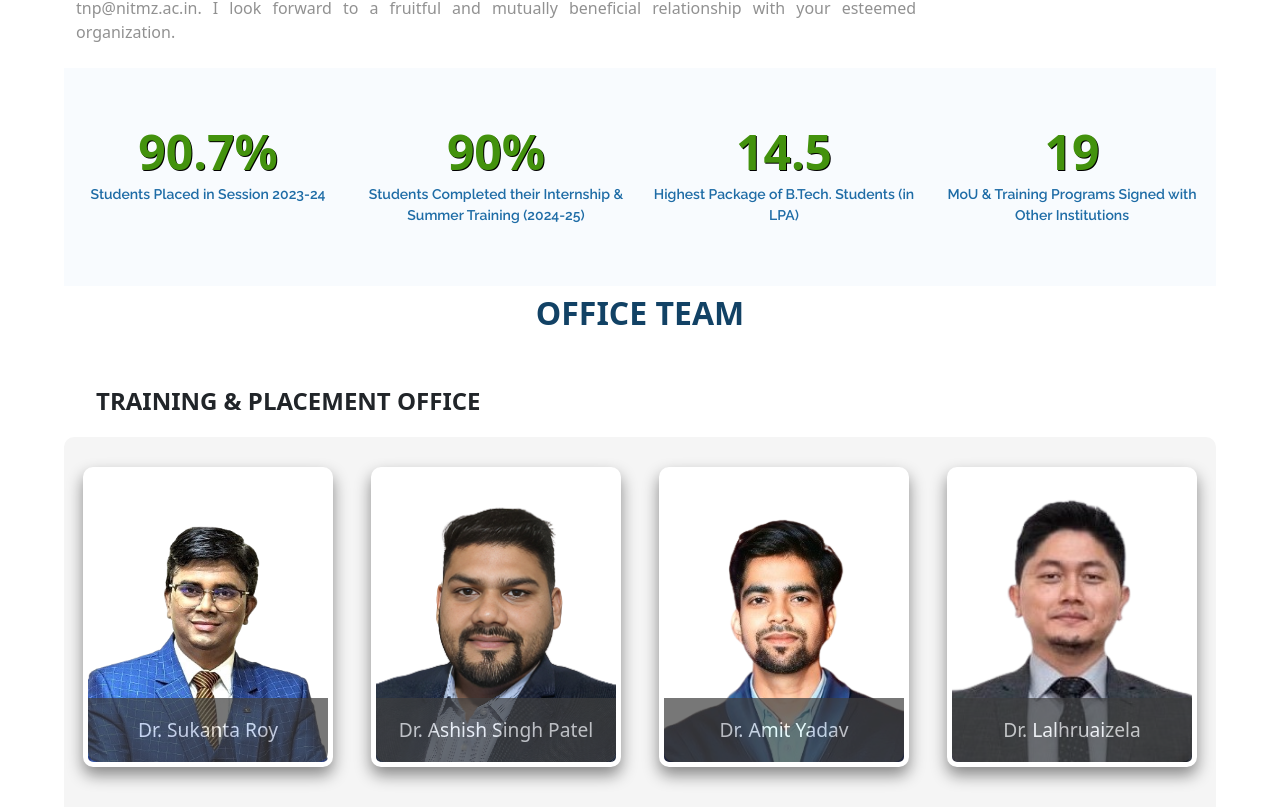
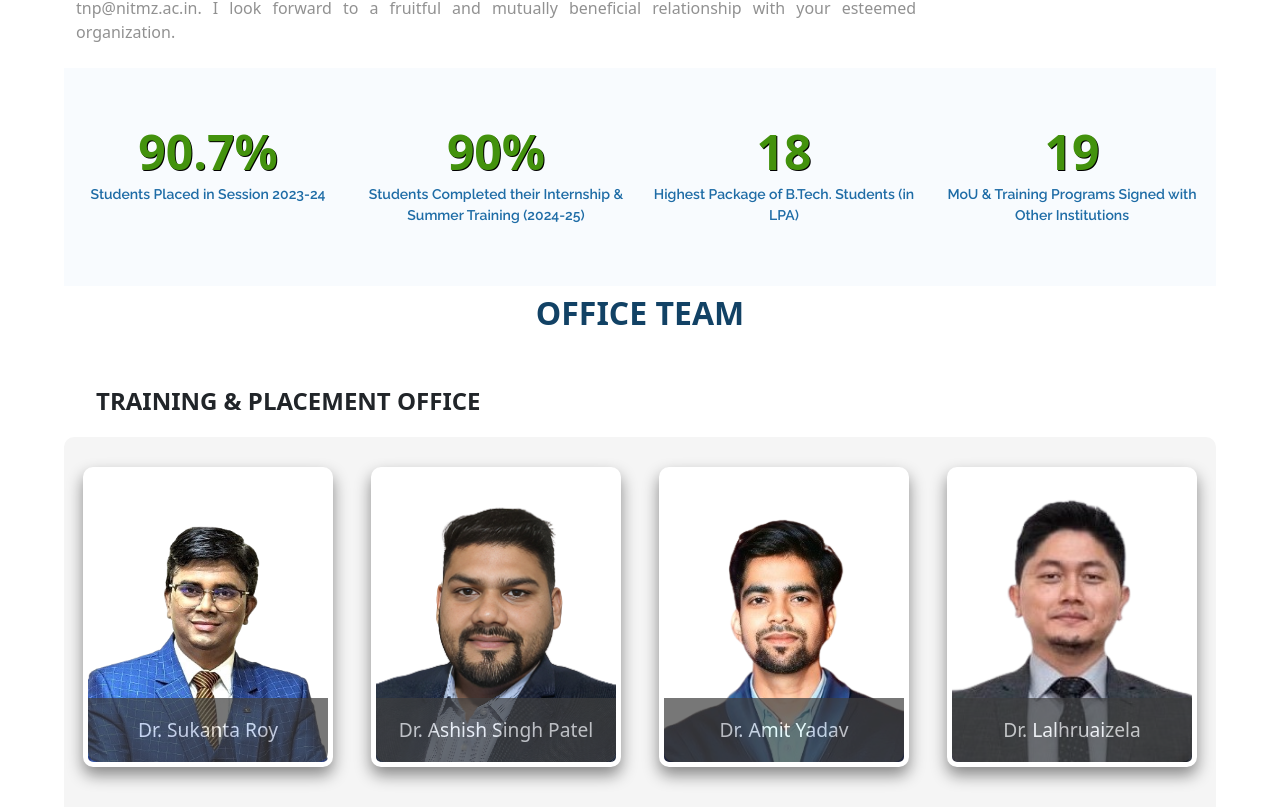
Before and after one commit to NIT-MZ/TNP-Web, a React (Vite) app: page / in a window 1280 px wide. Shown: the part 2853-3660 px from the top of the page. Built offline with nearby package versions, Linux system fonts and the light colour scheme.

Commit message:
fix: update highest package value in Counts component and remove commented caption in Hero component

```diff
--- a/src/components/Counts.jsx
+++ b/src/components/Counts.jsx
@@ -65,7 +65,7 @@ const Counts = () => {
               align-items-md-stretch"
             >
               <div className="count-box">
-                <span>14.5</span>
+                <span>18</span>
                 <p>Highest Package of B.Tech. Students (in LPA)</p>
               </div>
             </div>
--- a/src/components/Hero.jsx
+++ b/src/components/Hero.jsx
@@ -10,8 +10,6 @@ const carouselItems = [
   {
     src: "assets/img/carousel/NSD_2024NITMZ.png",
     alt: "IPR AWARENESS AND SKILL DEVELOPMENT WITH REFERENCE TO SPECIAL PATENTS AND START-UPS",
-    // caption:
-    //   "IPR AWARENESS AND SKILL DEVELOPMENT WITH REFERENCE TO SPECIAL PATENTS AND START-UPS",
   },
   {
     src: "assets/img/carousel/yuvamathan1.png",
```
